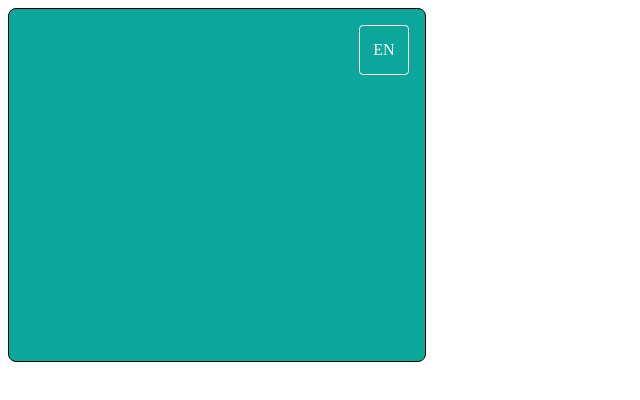
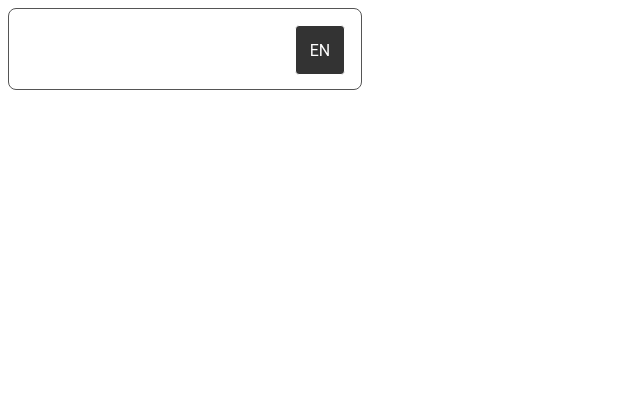
Before and after one commit to LSelih/onboarding-project, a React app: page / in a window 1280 px wide. Shown: the top 400 px of the page, without its empty margins (0-640 px from the left). Built offline with nearby package versions, Linux system fonts and the light colour scheme; the HTML template or start-up script is replaced by a standard one.

Commit message:
Added styles to components

```diff
--- a/src/components/atoms/ActionButton.jsx
+++ b/src/components/atoms/ActionButton.jsx
@@ -1,7 +1,30 @@
 import React from "react";
+import styled from "styled-components";
 
-const ActionButton = ({ btnText = "en", handleClick }) => {
-  return <div onClick={() => handleClick()}>{btnText.toUpperCase()}</div>;
+const ActionButton = ({ btnText = "", handleClick }) => {
+  const SearchButton = styled.div`
+    width: 6rem;
+    background: #2ac1db;
+    color: white;
+    font-size: 1.2rem;
+    border: 1px solid #72d7e8;
+    border-radius: 8px;
+    padding: 1rem;
+    display: flex;
+    align-items: center;
+    justify-content: center;
+    transition: 0.09s;
+    cursor: pointer;
+    &:hover {
+      background: #2e4c52;
+    }
+  `;
+
+  return (
+    <SearchButton onClick={() => handleClick()}>
+      {btnText.toUpperCase()}
+    </SearchButton>
+  );
 };
 
 export default ActionButton;
--- a/src/components/atoms/ActionLink.jsx
+++ b/src/components/atoms/ActionLink.jsx
@@ -1,7 +1,14 @@
 import React from "react";
+import styled from "styled-components";
 
 const ActionLink = ({ linkText, onClick }) => {
-  return <p onClick={() => onClick}>{linkText}</p>;
+  const ActionLinkStyle = styled.p`
+    cursor: pointer;
+  `;
+
+  return (
+    <ActionLinkStyle onClick={() => onClick()}>{linkText}</ActionLinkStyle>
+  );
 };
 
 export default ActionLink;
--- a/src/components/atoms/DropdownButton.jsx
+++ b/src/components/atoms/DropdownButton.jsx
@@ -1,7 +1,7 @@
 import React from "react";
 
-const DropdownButton = ({ selectedLanguage }) => {
-  return <button>{selectedLanguage}</button>;
+const DropdownButton = ({ btnText = "en", handleClick }) => {
+  return <div onClick={() => handleClick()}>{btnText.toUpperCase()}</div>;
 };
 
 export default DropdownButton;
--- a/src/components/atoms/InputSelect.jsx
+++ b/src/components/atoms/InputSelect.jsx
@@ -12,9 +12,9 @@ const CustomLabel = styled.label`
 const CustomSelect = styled.select`
   appearance: none;
   background-color: white;
-  border: none;
+  border: 1px solid #666666;
   border-radius: 4px;
-  padding: 0 1rem 0 0;
+  padding: 0 1rem 0 1rem;
   margin: 0;
   margin-top: 10px;
   margin-bottom: 10px;
--- a/src/components/molecules/LanguageSelectDropdown.jsx
+++ b/src/components/molecules/LanguageSelectDropdown.jsx
@@ -2,37 +2,48 @@ import React, { useEffect, useRef, useState } from "react";
 import styled from "styled-components";
 import languageList from "../../utilities/languageList.json";
 import ActionButton from "../atoms/ActionButton";
+import ActionLink from "../atoms/ActionLink";
+import DropdownButton from "../atoms/DropdownButton";
 import InputSelect from "../atoms/InputSelect";
 
 const LanguageSelectDropdown = () => {
   const DropdownContainer = styled.div`
-    width: 24rem;
-    min-height: 20rem;
+    width: 20rem;
+    min-height: 3rem;
     border-radius: 8px;
     padding: 1rem;
-    background: #0ca69b;
-    border: 1px solid black;
+    background: #ffffff;
+    border: 1px solid #555555;
   `;
 
   const ActionButtonContainer = styled.div`
-    position: relative;
     width: 3rem;
     height: 3rem;
     border: 1px solid white;
     border-radius: 4px;
+    background: #333333;
     color: white;
     float: right;
     display: flex;
     align-items: center;
     justify-content: center;
+    cursor: pointer;
+    &:hover {
+      background: #ffffff;
+      color: #888888;
+      border: 1px solid #888888;
+    }
   `;
 
   const DropdownMenu = styled.div`
+    padding: 0;
+  `;
+
+  const ButtonContainer = styled.div`
+    width: 100%;
     display: flex;
-    flex-wrap: wrap;
-    flex-direction: col;
-    justify-content: center;
-    padding: 2rem;
+    flex-direction: row-reverse;
+    justify-content: space-between;
   `;
 
   const [isDropdownShowing, setIsDropdownShowing] = useState(false);
@@ -41,6 +52,11 @@ const LanguageSelectDropdown = () => {
 
   const onClick = () => setIsDropdownShowing(!isDropdownShowing);
   const dropdownRef = useRef(null);
+
+  const defaultLanguage = {
+    code: "en",
+    name: "English",
+  };
 
   const handleSelectionChangeMain = (e) => {
     const languageWithCode = languageList.filter((lang) => {
@@ -59,6 +75,15 @@ const LanguageSelectDropdown = () => {
       }
     });
     setSelectedFallbackLanguage(languageWithCode[0]);
+  };
+
+  const handleSearch = () => {
+    console.log("SEARCH");
+  };
+
+  const handleReset = () => {
+    setSelectedMainLanguage(defaultLanguage);
+    setSelectedFallbackLanguage(defaultLanguage);
   };
 
   useEffect(() => {
@@ -80,7 +105,7 @@ const LanguageSelectDropdown = () => {
   return (
     <DropdownContainer>
       <ActionButtonContainer>
-        <ActionButton
+        <DropdownButton
           btnText={selectedMainLanguage.code}
           handleClick={onClick}
         />
@@ -101,6 +126,14 @@ const LanguageSelectDropdown = () => {
             handleSelectionChange={handleSelectionChangeFallback}
             selectedLanguage={selectedFallbackLanguage.code}
           />
+          <ButtonContainer>
+            <ActionButton
+              type="button"
+              btnText="Search"
+              handleClick={handleSearch}
+            />
+            <ActionLink linkText="Reset selection" onClick={handleReset} />
+          </ButtonContainer>
         </DropdownMenu>
       ) : null}
     </DropdownContainer>
--- a/src/index.js
+++ b/src/index.js
@@ -1,9 +1,16 @@
 import React from "react";
 import ReactDOM from "react-dom";
 import App from "./App";
+import GlobalFontStyles from "./utilities/GlobalStyles";
 
 const title = "test";
 
-ReactDOM.render(<App title={title} />, document.getElementById("app"));
+ReactDOM.render(
+  <React.StrictMode>
+    <GlobalFontStyles />
+    <App title={title} />
+  </React.StrictMode>,
+  document.getElementById("app")
+);
 
 module.hot.accept();
--- /dev/null
+++ b/src/utilities/GlobalStyles.js
@@ -0,0 +1,13 @@
+import { createGlobalStyle } from "styled-components";
+
+const GlobalFontStyles = createGlobalStyle`
+    body {
+        font-family: 'Roboto', sans-serif;
+    }
+    input:focus,
+    select:focus {
+        outline: none;
+    }
+`;
+
+export default GlobalFontStyles;
```
Also changed, not shown: src/components/atoms/SearchBar.jsx (added, +11 -0 lines), 1 other file (tests, documents, lock files or other folders).
